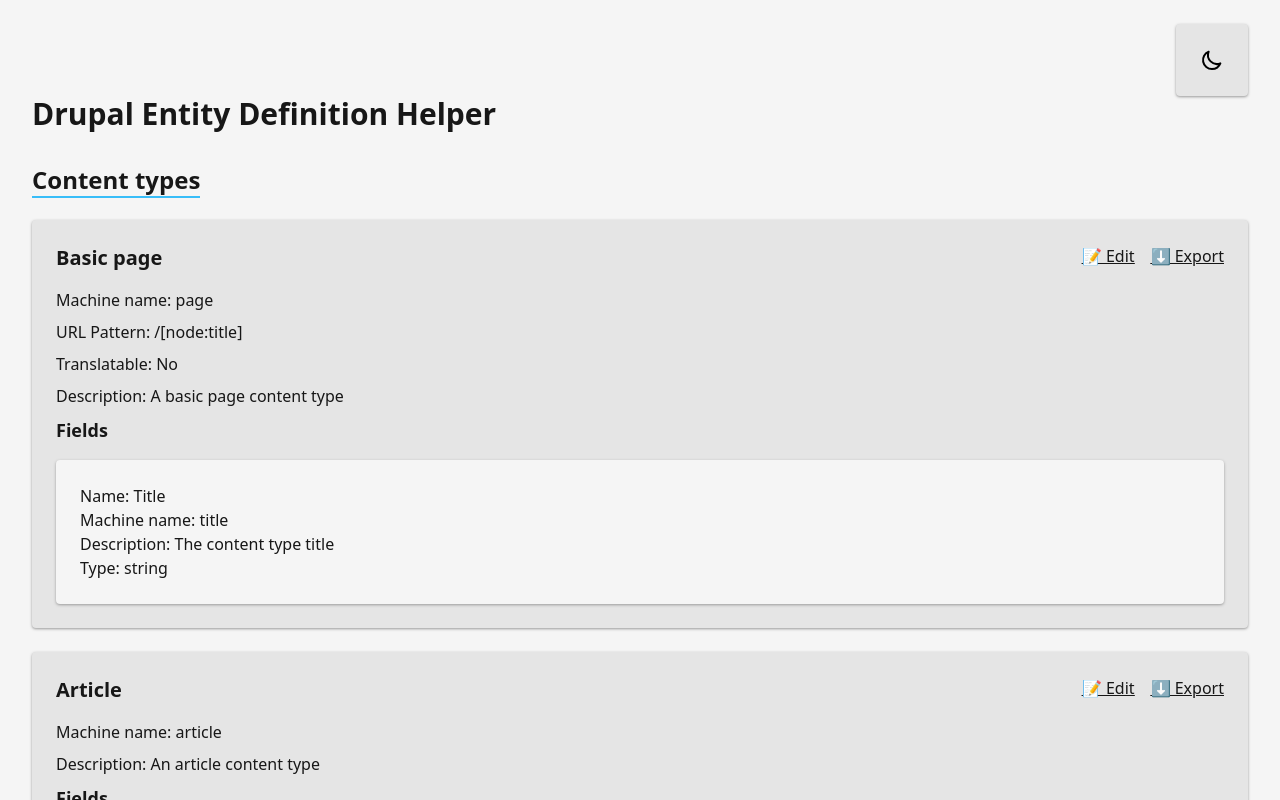
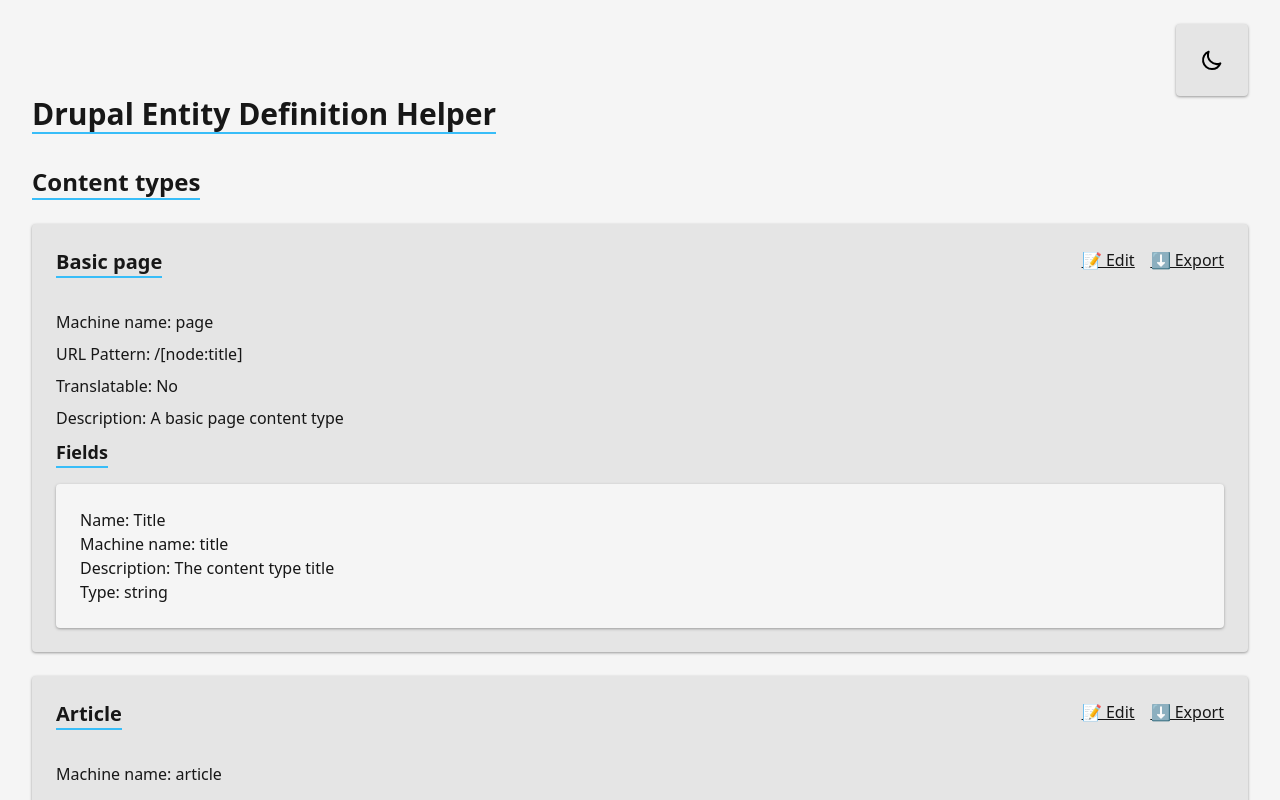
Before and after one commit to fmacia/drupal_entity_definition_helper, a Vue app: page / in a window 1280 px wide. Shown: the top 800 px of the page. Built offline with nearby package versions, Linux system fonts and the light colour scheme; what @highlightjs/vue-plugin would draw is missing.

Commit message:
feat: Title component, border property

```diff
--- a/src/components/vTitle.vue
+++ b/src/components/vTitle.vue
@@ -2,14 +2,19 @@
 import { computed } from 'vue'
 
 const props = defineProps({
-  type: String
+  type: String,
+  border: {
+    type: Boolean,
+    default: true,
+  },
 })
 
 const classObject = computed(() => ({
   'font-bold text-3xl mb-8': props.type == 'h1',
-  'inline text-2xl font-bold border-b-2 dark:border-b-yellow-300 border-sky-400': props.type == 'h2',
-  'text-xl font-bold mb-4': props.type == 'h3',
+  'text-2xl font-bold': props.type == 'h2',
+  'text-xl font-bold mb-8': props.type == 'h3',
   'text-lg font-bold': props.type == 'h4',
+  'w-fit border-b-2 dark:border-b-yellow-300 border-sky-400': props.border == true,
 }))
 </script>
 
```
